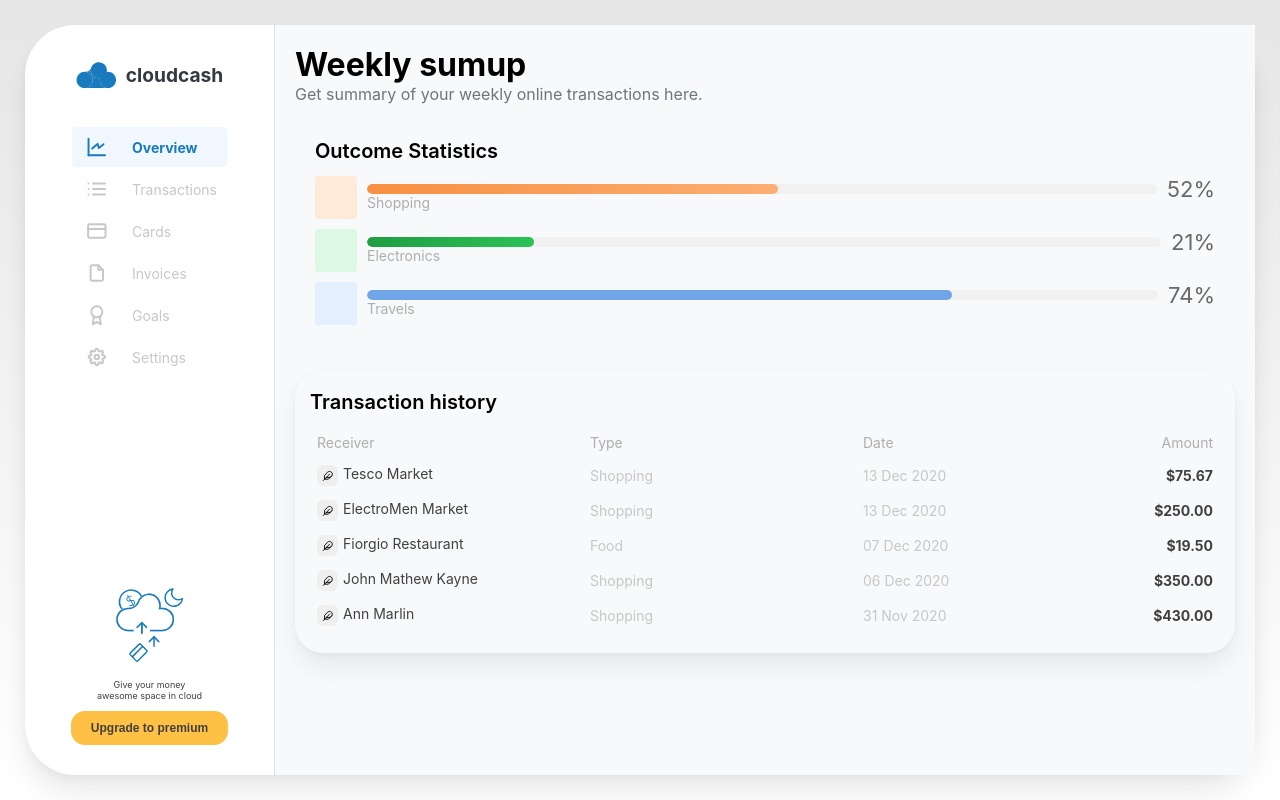
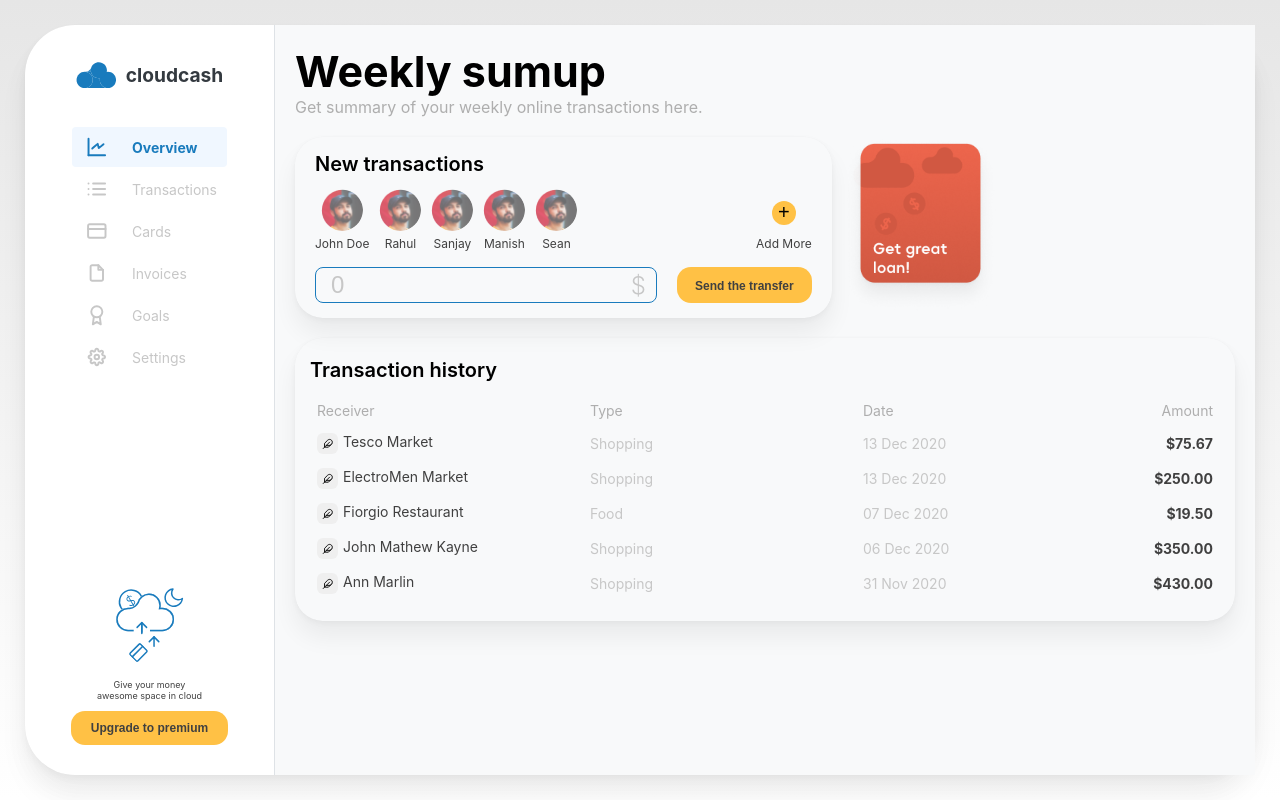
Before and after one commit to Rahulpurbia/cantilever, a React (Create React App) app: page / in a window 1280 px wide. Built offline with nearby package versions, Linux system fonts and the light colour scheme.

Commit message:
create new transactions section

```diff
--- a/src/assets/index.ts
+++ b/src/assets/index.ts
@@ -10,6 +10,8 @@ import LeafIcon from "./transaction-history/leaf.svg";
 import Mountain from "./goals/mountain.svg";
 import Brush from "./goals/bursh.svg";
 import Console from "./goals/console.svg";
+import UserIcon from "./new-transactions/profile-image.png";
+import GetLoanCard from "./new-transactions/red-card.png";
 
 export {
   Logo,
@@ -24,4 +26,6 @@ export {
   Mountain,
   Brush,
   Console,
+  UserIcon,
+  GetLoanCard,
 };
--- a/src/components/Header/Header.css
+++ b/src/components/Header/Header.css
@@ -4,10 +4,10 @@
 }
 
 .header h1 {
-    font-size: 2em;
+    font-size: 43px;
     margin: 0;
 }
 
 .header p {
-    color: #6c757d;
+    color: var(--light-text);
 }
--- /dev/null
+++ b/src/components/NewTransaction/NewTransaction.css
@@ -0,0 +1,110 @@
+.new-transaction-wrapper {
+
+    display: flex;
+    gap: 10px;
+}
+
+.new-transaction-wrapper>.left-section {
+    padding: 15px 20px;
+    box-shadow: 0px 0px 1px 0px #0000000A, 0px 2px 6px 0px #0000000A, 0px 16px 24px 0px #0000000F;
+    border-radius: 28px;
+
+}
+
+.new-transaction-wrapper>.left-section h2 {
+    margin-bottom: 20px;
+    font-size: 20px;
+    font-weight: 600;
+    margin-bottom: 13px;
+}
+
+.transactions-list-container {
+    display: flex;
+    gap: 5px;
+    align-items: center;
+}
+
+.transactions-list {
+    display: flex;
+    flex: 1;
+    gap: 10px;
+    overflow: auto;
+}
+
+.user-profile {
+    display: flex;
+    flex-direction: column;
+    gap: 5px;
+    align-items: center;
+}
+
+.user-profile>span {
+    color: #404040;
+    font-size: 12px;
+    text-align: center;
+}
+
+.user-icon {
+    width: 42px;
+    height: 42px;
+    object-fit: cover;
+    border-radius: 50%;
+    opacity: 80%;
+}
+
+.add-more {
+    display: flex;
+    flex-direction: column;
+    align-items: center;
+    justify-content: space-between;
+    align-self: stretch;
+    cursor: pointer;
+}
+
+.add-more>span {
+    color: #404040;
+    font-size: 12px;
+    text-align: center;
+}
+
+.add-icon {
+    width: 24px;
+    height: 24px;
+    border-radius: 50%;
+    background-color: var(--yellow);
+    display: flex;
+    justify-content: center;
+    align-items: center;
+    border: none;
+    outline: none;
+}
+
+.add-icon>span {
+    font-size: 20px;
+}
+
+
+
+.right-section>img {
+    width: 157px;
+}
+
+.transfer-money {
+    display: flex;
+    gap: 20px;
+    align-items: center;
+    margin-top: 16px;
+}
+
+
+.send-transfer-button {
+    background-color: var(--yellow);
+    color: var(--dark-text);
+    border: none;
+    padding: 12px 18px;
+    border-radius: 14px;
+    cursor: pointer;
+    font-size: 12px;
+    font-weight: 700;
+    height: 36px;
+}
--- /dev/null
+++ b/src/components/NewTransaction/NewTransaction.tsx
@@ -0,0 +1,69 @@
+import React from "react";
+import "./NewTransaction.css";
+import { GetLoanCard, UserIcon } from "../../assets";
+import TextField from "../TextField/TextField";
+
+const transactions = [
+  {
+    name: "John Doe",
+    icon: UserIcon,
+  },
+  {
+    name: "Rahul ",
+    icon: UserIcon,
+  },
+  {
+    name: "Sanjay",
+    icon: UserIcon,
+  },
+  {
+    name: "Manish",
+    icon: UserIcon,
+  },
+  {
+    name: "Sean",
+    icon: UserIcon,
+  },
+];
+
+const NewTransaction = () => {
+  return (
+    <div className="new-transaction-wrapper">
+      <div className="left-section">
+        <h2>New transactions</h2>
+        <div className="transactions-list-container">
+          <div className="transactions-list">
+            {transactions.map((transaction, index) => {
+              return (
+                <div key={transaction.name} className="user-profile">
+                  <img
+                    className="user-icon"
+                    src={transaction.icon}
+                    alt={transaction.name}
+                  />
+                  <span>{transaction.name}</span>
+                </div>
+              );
+            })}
+          </div>
+          <div className="add-more">
+            <div></div>
+            <button className="add-icon">
+              <span>+</span>
+            </button>
+            <span>Add More</span>
+          </div>
+        </div>
+        <div className="transfer-money">
+          <TextField placeholder="0" />
+          <button className="send-transfer-button">Send the transfer</button>
+        </div>
+      </div>
+      <div className="right-section">
+        <img src={GetLoanCard} alt="get-loan-card" />
+      </div>
+    </div>
+  );
+};
+
+export default NewTransaction;
--- /dev/null
+++ b/src/components/TextField/TextField.css
@@ -0,0 +1,35 @@
+.text-field {
+    height: 36px;
+    border: 1px solid var(--blue);
+    padding: 5px 15px;
+    border-radius: 8px;
+    position: relative;
+}
+
+.text-field::after {
+    content: '$';
+    position: absolute;
+    right: 10px;
+    top: 50%;
+    transform: translateY(-50%);
+    font-size: 24px;
+    color: #C7C7C7;
+    font-weight: 300;
+
+}
+
+.text-field input {
+    border: none;
+    background-color: transparent;
+    width: 100%;
+    height: 100%;
+    font-size: 24px;
+    font-weight: lighter;
+    outline: none;
+}
+
+.text-field input::placeholder {
+    color: #C7C7C7;
+    font-weight: 300;
+
+}
--- /dev/null
+++ b/src/components/TextField/TextField.tsx
@@ -0,0 +1,41 @@
+import React from "react";
+import "./TextField.css";
+
+export type InputType =
+  | "button"
+  | "checkbox"
+  | "color"
+  | "date"
+  | "datetime-local"
+  | "email"
+  | "file"
+  | "hidden"
+  | "image"
+  | "month"
+  | "number"
+  | "password"
+  | "radio"
+  | "range"
+  | "reset"
+  | "search"
+  | "submit"
+  | "tel"
+  | "text"
+  | "time"
+  | "url"
+  | "week";
+
+interface Props {
+  placeholder?: string;
+  type?: InputType;
+}
+
+const TextField = ({ placeholder, type }: Props) => {
+  return (
+    <div className="text-field">
+      <input placeholder={placeholder || "Enter"} type={type || "text"} />
+    </div>
+  );
+};
+
+export default TextField;
--- a/src/pages/homepage/index.tsx
+++ b/src/pages/homepage/index.tsx
@@ -6,6 +6,7 @@ import Cards from "../../components/Cards/Cards";
 import Goals from "../../components/Goals/Goals";
 import OutcomeStatistics from "../../components/OutcomStatistics/OutcomeStatistics";
 import TransactionHistory from "../../components/TransactionHistory/TransactionHistory";
+import NewTransaction from "../../components/NewTransaction/NewTransaction";
 
 type Props = {};
 
@@ -20,7 +21,8 @@ const Homepage = (props: Props) => {
           <Header />
           {/* <Cards /> */}
           {/* <Goals /> */}
-          <OutcomeStatistics />
+          {/* <OutcomeStatistics /> */}
+          <NewTransaction />
           <TransactionHistory />
         </div>
       </div>
```
